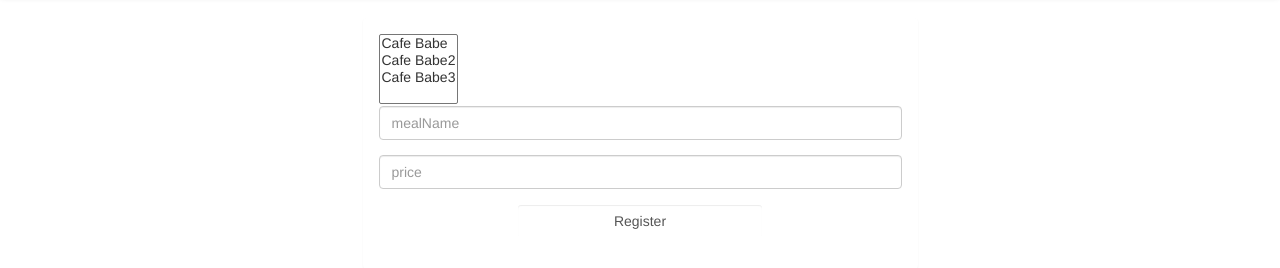
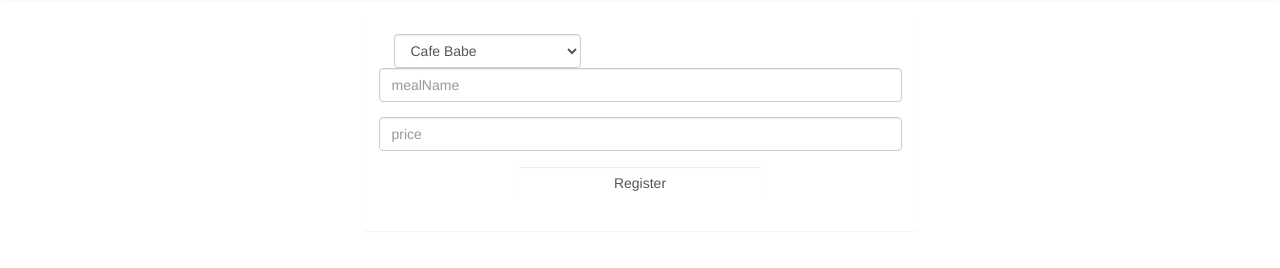
Before and after one commit to pahan7/FoodPlanning, a plain HTML site: page src/main/resources/static/admin/addmealsincafe.html in a window 1280 px wide. Shown: the part 54-322 px from the top of the page. Drawn offline with nearby package versions, Linux system fonts and the light colour scheme; files whose address does not match are found by name.

Commit message:
add view

```diff
--- a/src/main/resources/static/admin/addmealsincafe.html
+++ b/src/main/resources/static/admin/addmealsincafe.html
@@ -45,8 +45,10 @@
                 </form>
             </ul>
 
-        </div><!-- /.navbar-collapse -->
-    </div><!-- /.container-fluid -->
+        </div>
+        <!-- /.navbar-collapse -->
+    </div>
+    <!-- /.container-fluid -->
 </nav>
 <div class="container">
     <div class="row">
@@ -58,17 +60,18 @@
                         <div class="col-lg-12">
                             <form name="f" action="http://localhost:8080/cafes/meals" method="post" enctype="utf8">
                                 <!--<div class="form-group">-->
-                                    <!--<input type="text" name="cafeId" id="cafeId" tabindex="1" class="form-control"-->
-                                           <!--placeholder="cafeId" value="" required>-->
+                                <!--<input type="text" name="cafeId" id="cafeId" tabindex="1" class="form-control"-->
+                                <!--placeholder="cafeId" value="" required>-->
                                 <!--</div>-->
+                                <div class="col-xs-5 selectContainer">
 
-                                <select name="cafeId" id="cafeId" th:field="*{cafes}" multiple="multiple">
-                                    <option label="Cafe Babe" value="1" />
-                                    <option label="Cafe Babe2" value="2" />
-                                    <option label="Cafe Babe3" value="3" />
-                                    <!--<option value="" th:text="#{cafe.select.prompt}"></option>-->
-                                </select>
-
+                                    <select class="form-control"  name="cafeId" id="cafeId" th:field="*{cafes}">
+                                        <option label="Cafe Babe" value="1"/>
+                                        <option label="Cafe Babe2" value="2"/>
+                                        <option label="Cafe Babe3" value="3"/>
+                                        <!--<option value="" th:text="#{cafe.select.prompt}"></option>-->
+                                    </select>
+                                </div>
                                 <div class="form-group">
                                     <input type="text" name="mealName" id="mealName" tabindex="1" class="form-control"
                                            placeholder="mealName" value="" required>
```
